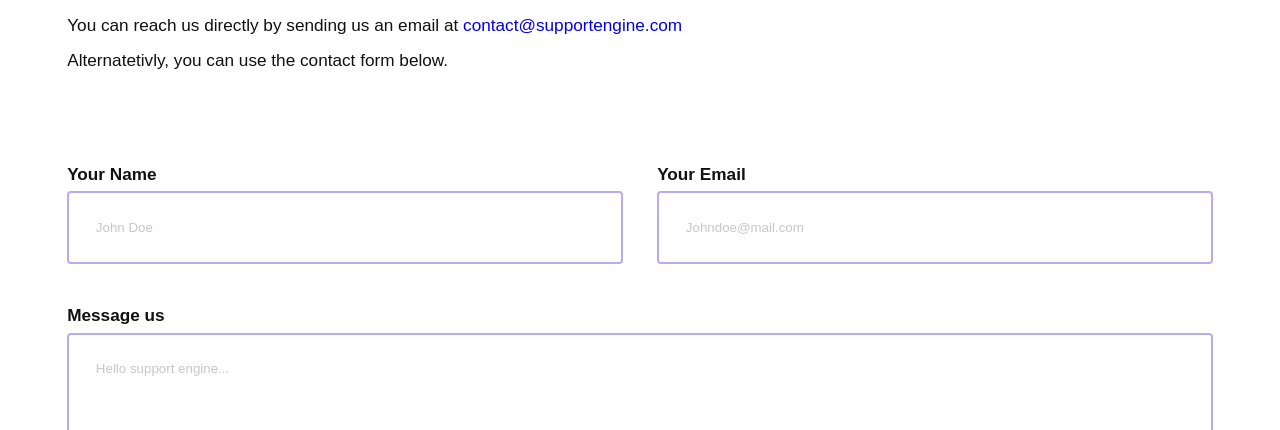
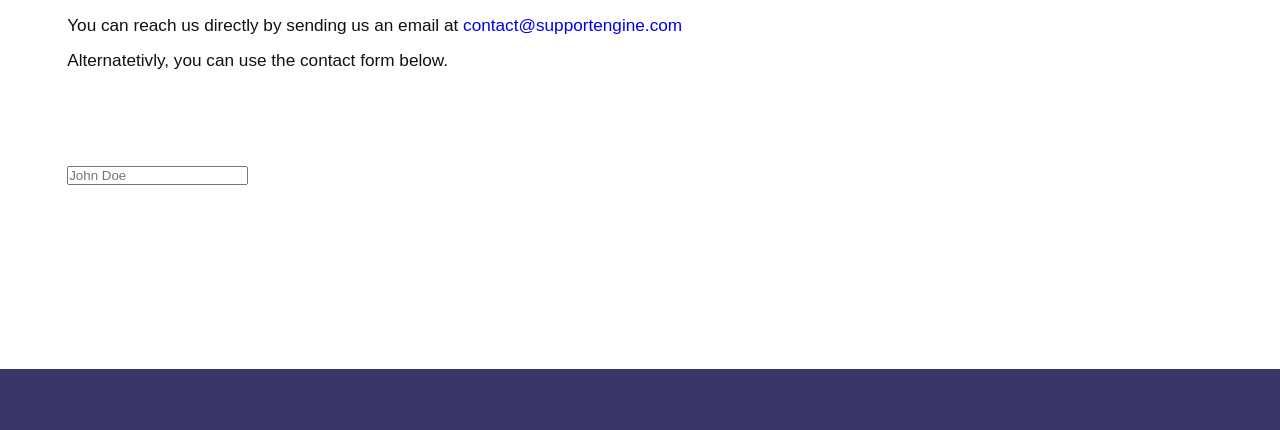
Before and after one commit to TheCodeisthub/SupportEngine, a Gatsby site: page /contact in a window 1280 px wide. Shown: the part 370-800 px from the top of the page. Built offline with nearby package versions, Linux system fonts and the light colour scheme; Gatsby itself is replaced by a stand-in of ours.

Commit message:
Fixing form

```diff
--- a/src/pages/contact.js
+++ b/src/pages/contact.js
@@ -29,6 +29,15 @@ const ContactPage = () => (
       </p>
 
       <form
+        name="contact"
+        method="POST"
+        data-netlify="true"
+        data-netlify-honeypot="bot-field"
+      >
+        <input name="name" placeholder="John Doe" type="text" />
+      </form>
+
+      {/* <form
         name="contact"
         method="POST"
         data-netlify="true"
@@ -79,7 +88,7 @@ const ContactPage = () => (
             Submit
           </button>
         </span>
-      </form>
+      </form> */}
 
       {/* <form name="contact" method="POST" data-netlify="true">
       <p>
```
